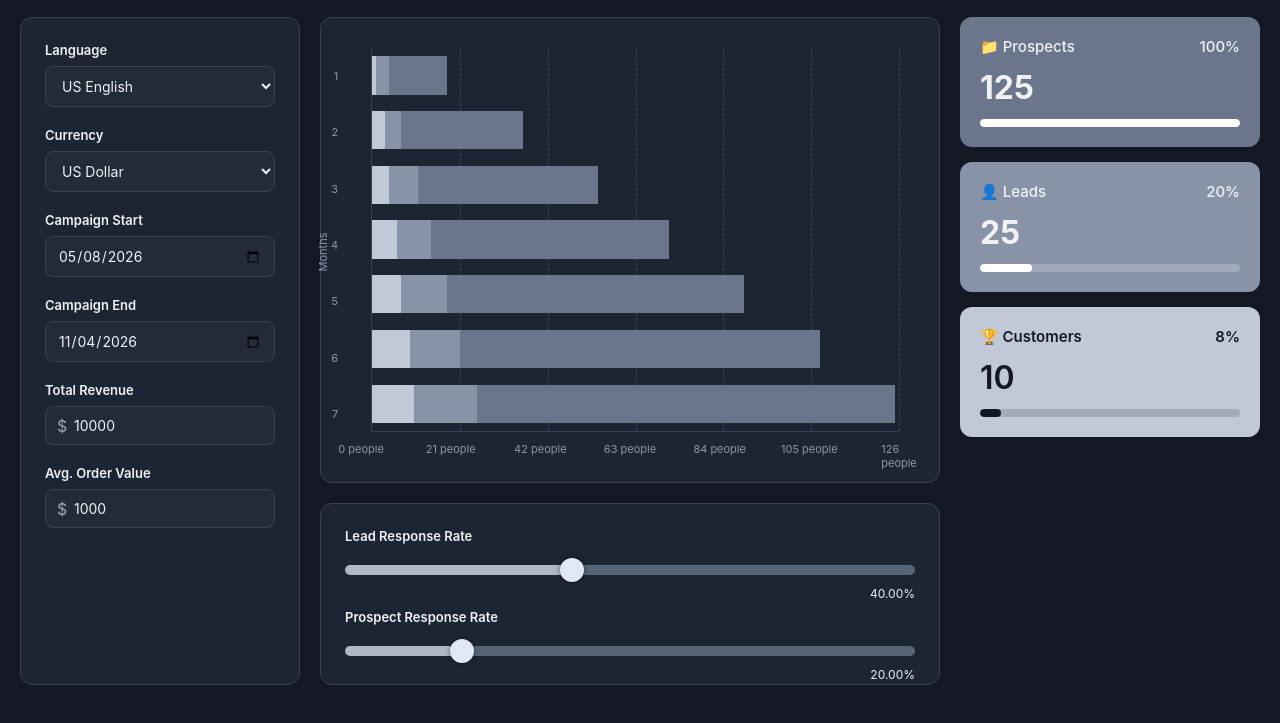
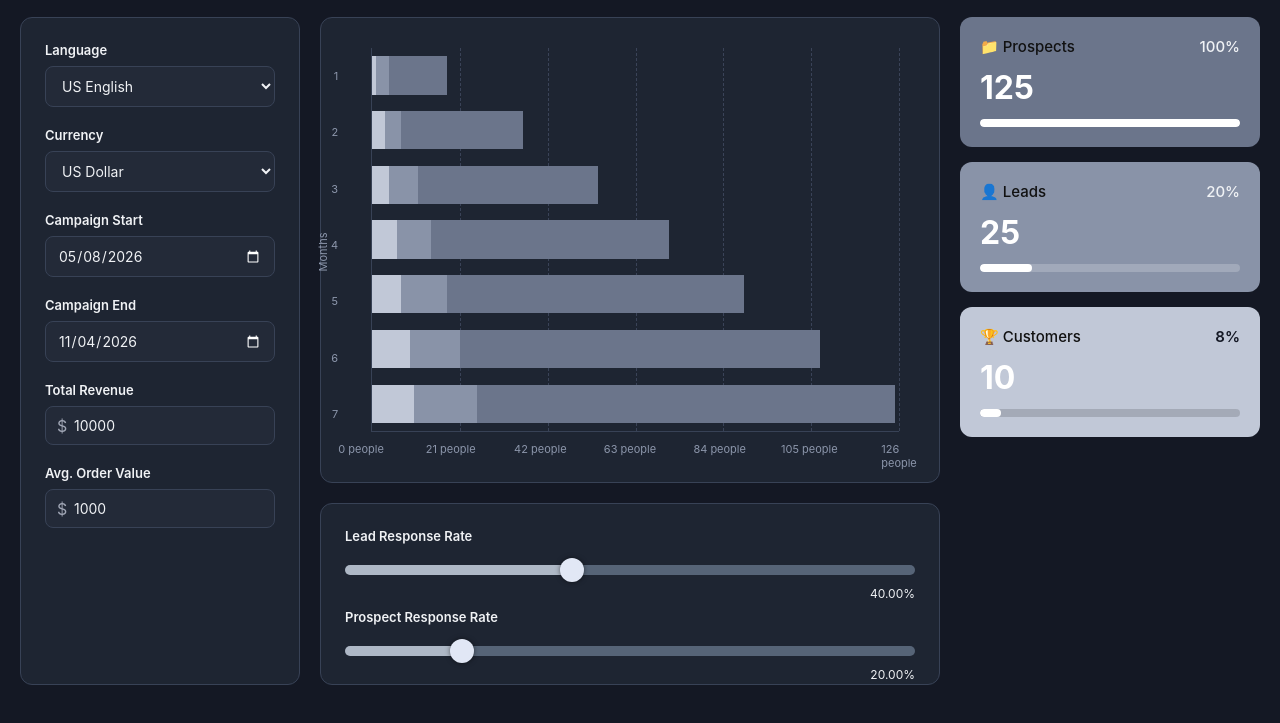
Before and after one commit to alexhitok/exam2, a plain HTML site: page index.html in a window 1280 px wide. Shown: the part 75-798 px from the top of the page. Drawn offline with Linux system fonts and the light colour scheme.

Commit message:
feature-style-summary-cards-and-date-icons

```diff
--- a/style.css
+++ b/style.css
@@ -101,6 +101,10 @@ body {
 
 .custom-select:focus, input:focus {
     border-color: #5a668a;
+}
+
+input[type="date"]::-webkit-calendar-picker-indicator {
+    filter: invert(1);
 }
 
 .input-with-prefix {
@@ -297,11 +301,13 @@ input[type=range]::-webkit-slider-thumb {
 }
 
 .stat-card:nth-child(2) { background-color: var(--bar-leads); }
-.stat-card:nth-child(3) { background-color: var(--bar-customers); color: var(--bg-main) }
+.stat-card:nth-child(3) { background-color: var(--bar-customers); }
 
-.stat-card:nth-child(3) .stat-title,
-.stat-card:nth-child(3) .stat-pct,
-.stat-card:nth-child(3) .stat-value {
+.stat-title {
+    color: #111;
+}
+
+.stat-card:nth-child(3) .stat-pct {
     color: var(--bg-main);
     font-weight: 600;
 }
@@ -317,6 +323,7 @@ input[type=range]::-webkit-slider-thumb {
 .stat-value {
     font-size: 32px;
     font-weight: 700;
+    color: #fff;
 }
 
 .progress-bar-bg {
@@ -336,7 +343,7 @@ input[type=range]::-webkit-slider-thumb {
     background-color: rgba(0, 0, 0, 0.15);
 }
 .stat-card:nth-child(3) .progress-bar-fill {
-    background-color: var(--bg-main);
+    background-color: #fff;
 }
 
 .tooltip {
```
